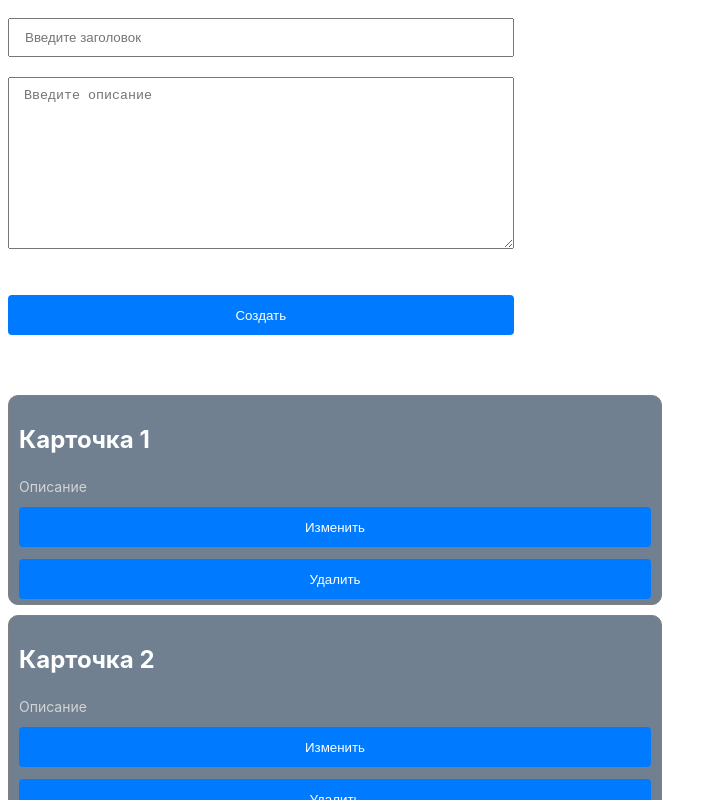
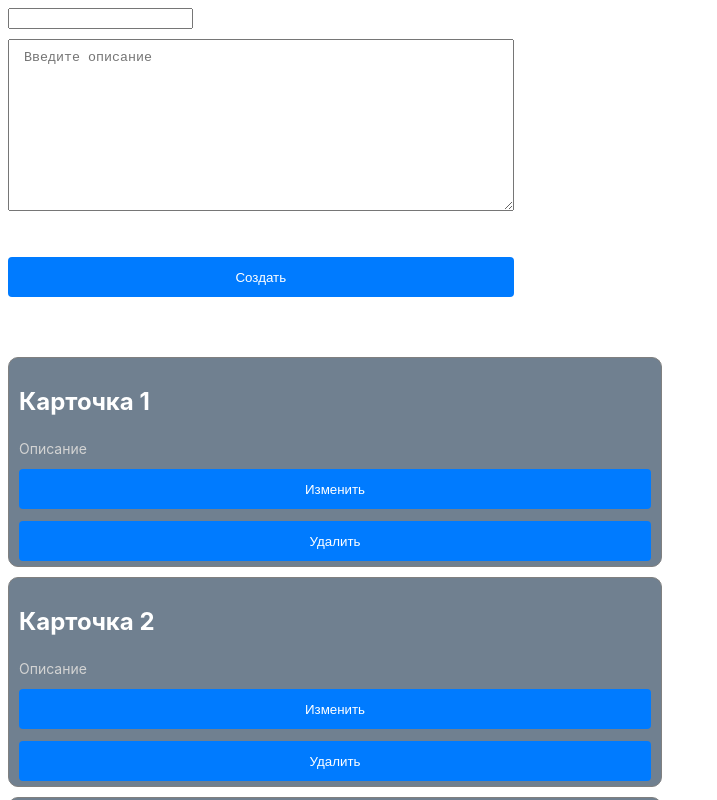
Before and after one commit to Banopartt/todo, a Vue app: page / in a window 1280 px wide. Shown: the top 800 px of the page, without its empty margins (0-717 px from the left). Built offline with nearby package versions, Linux system fonts and the light colour scheme.

Commit message:
added ui-input

```diff
--- a/src/components/todo-form.vue
+++ b/src/components/todo-form.vue
@@ -1,7 +1,7 @@
 <template>
     <div>
         <form class="todo-form">
-            <input  placeholder="Введите заголовок" v-model="title" type="text">
+             <UiInput v-model:input-model="title"/>
             <textarea  placeholder="Введите описание" v-model="description" type="text" rows="10" cols="4"></textarea>
             <p class="error-message">
                 {{ errorMessage }}</p>
@@ -14,6 +14,7 @@
 
 <script setup>
 import UiButton from './ui/ui-button.vue';
+import UiInput from './ui/ui-input.vue';
 
 const title = defineModel('title')
 const description = defineModel('description')
--- /dev/null
+++ b/src/components/ui/ui-input.vue
@@ -0,0 +1,13 @@
+<template>
+    <div>
+     <input type="text" v-model="inputModel">
+    </div>
+</template>
+
+<script setup>
+     const inputModel = defineModel('inputModel')
+</script>
+
+<style scoped>
+
+</style>
```
